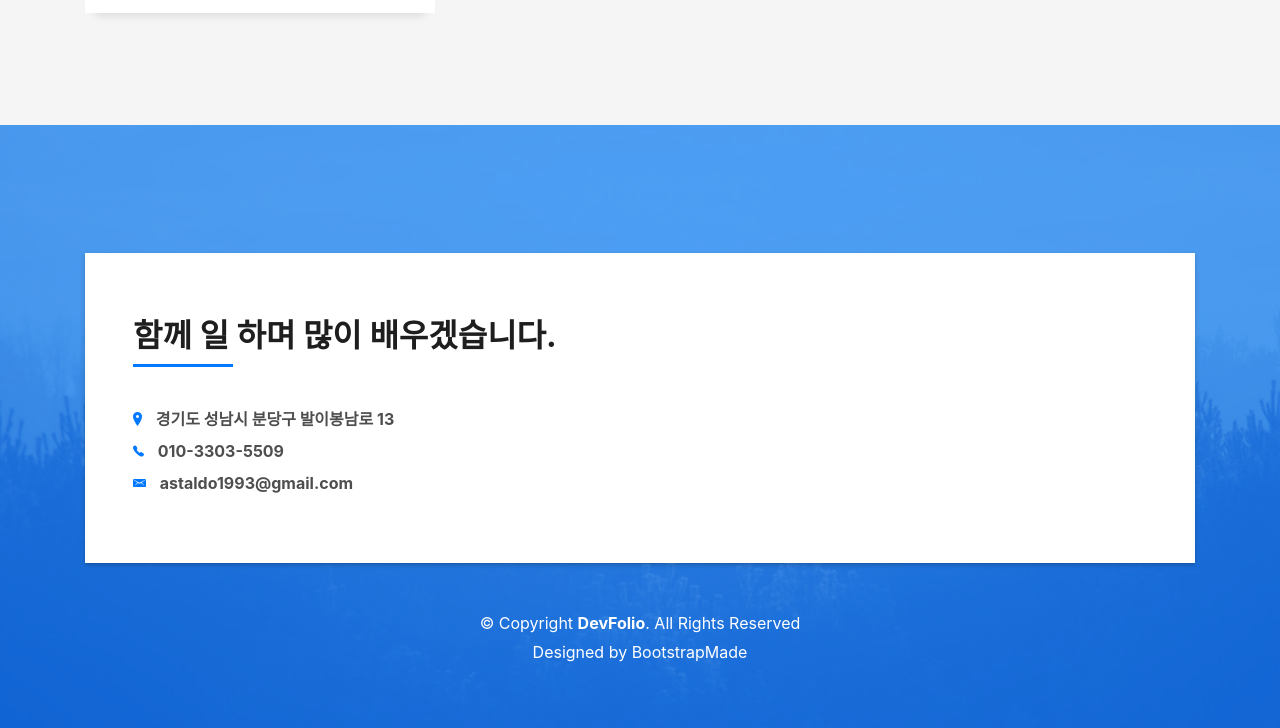
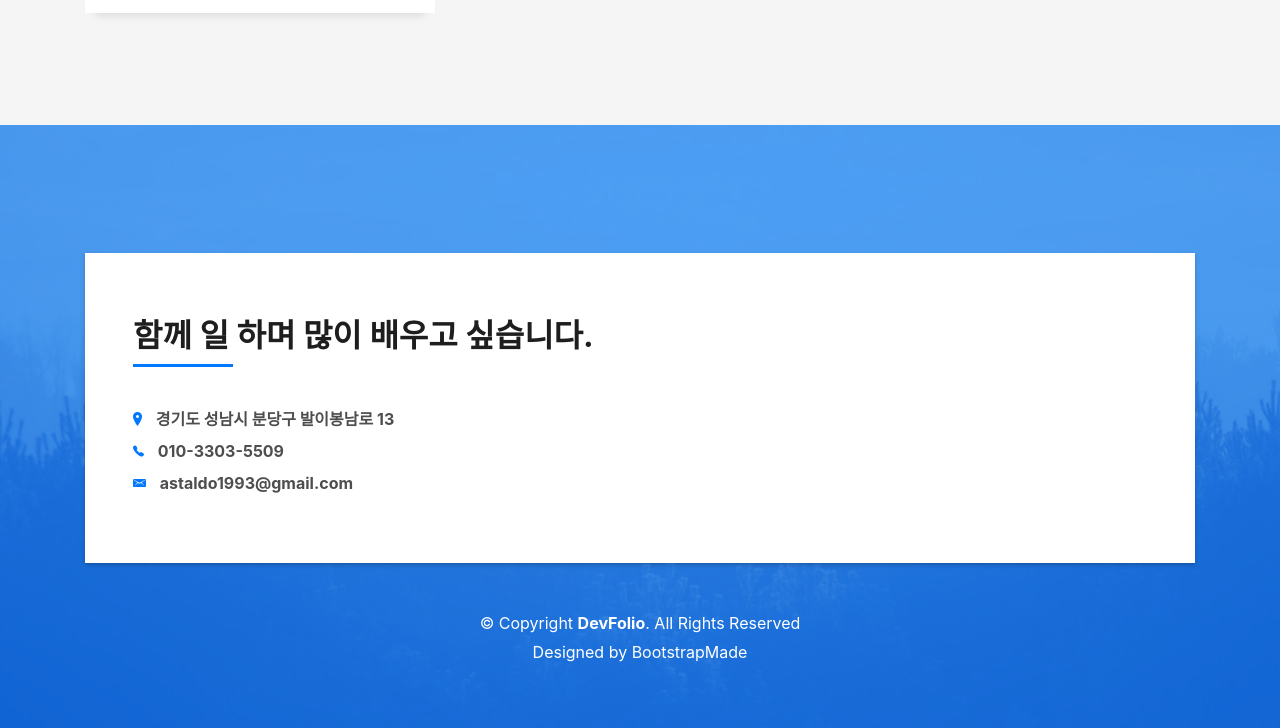
Before and after one commit to bi1106/bi1106.github.io, a plain HTML site: page index.html in a window 1280 px wide. Shown: the part 4144-4872 px from the top of the page. Drawn offline with Linux system fonts and the light colour scheme; files whose address does not match are found by name.

Commit message:
Update index.html

```diff
--- a/index.html
+++ b/index.html
@@ -394,7 +394,7 @@
                 <div class="col-md-6">
                   <div class="title-box-2 pt-4 pt-md-0">
                     <h5 class="title-left" style="font-weight: bold;">
-                      함께 일 하며 많이 배우겠습니다.
+                      함께 일 하며 많이 배우고 싶습니다.
                     </h5>
                   </div>
                   <div class="more-info">
```
